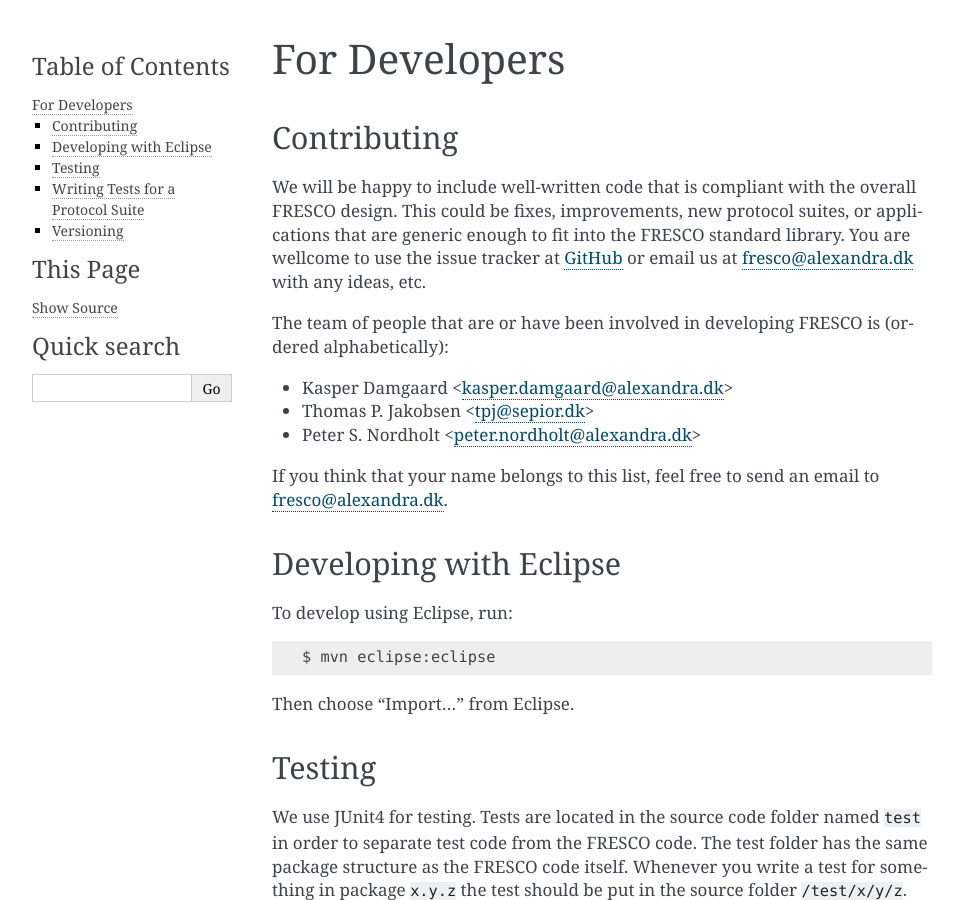
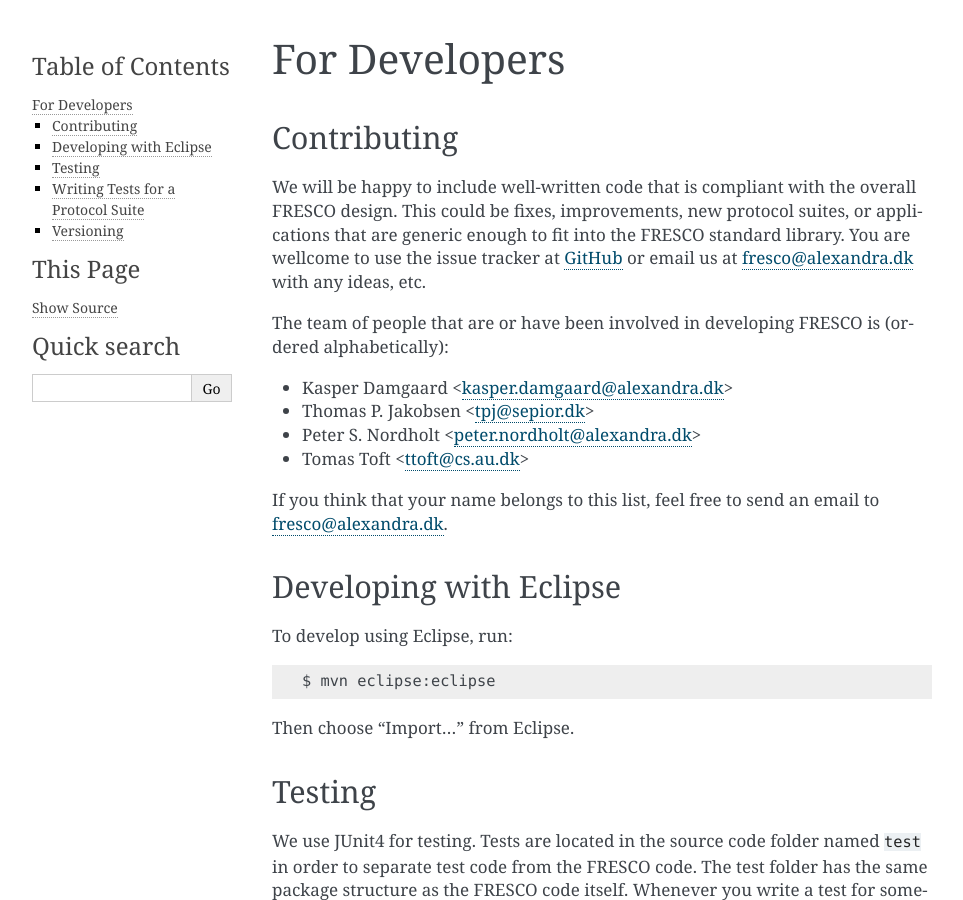
Before and after one commit to aicis/fresco, a Sphinx documentation site: the page built from doc/source/developers.rst, in a window 1280 px wide and 900 px high. Shown: the whole window, without its empty margins (148-1111 px from the left). Built offline with Sphinx 7.4.7, drawn with Linux system fonts in a browser that asks for light colours.

Commit message:
Add Tomas Toft to contributer list.

```diff
--- a/doc/source/developers.rst
+++ b/doc/source/developers.rst
@@ -19,6 +19,7 @@
 * Kasper Damgaard <kasper.damgaard@alexandra.dk>
 * Thomas P. Jakobsen <tpj@sepior.dk>
 * Peter S. Nordholt <peter.nordholt@alexandra.dk>
+* Tomas Toft <ttoft@cs.au.dk>
 
 If you think that your name belongs to this list, feel free to send an
 email to fresco@alexandra.dk.
```
